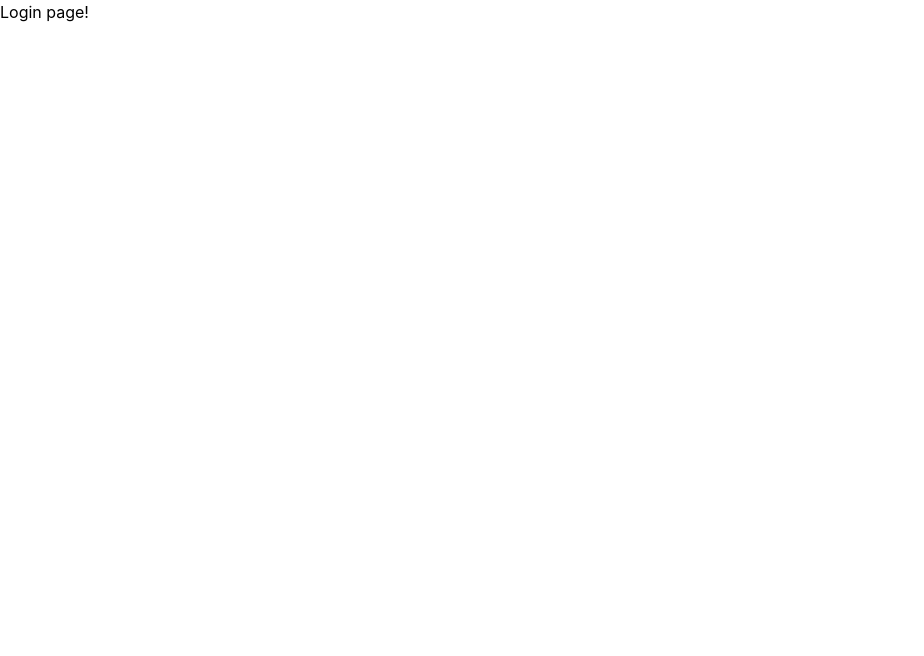
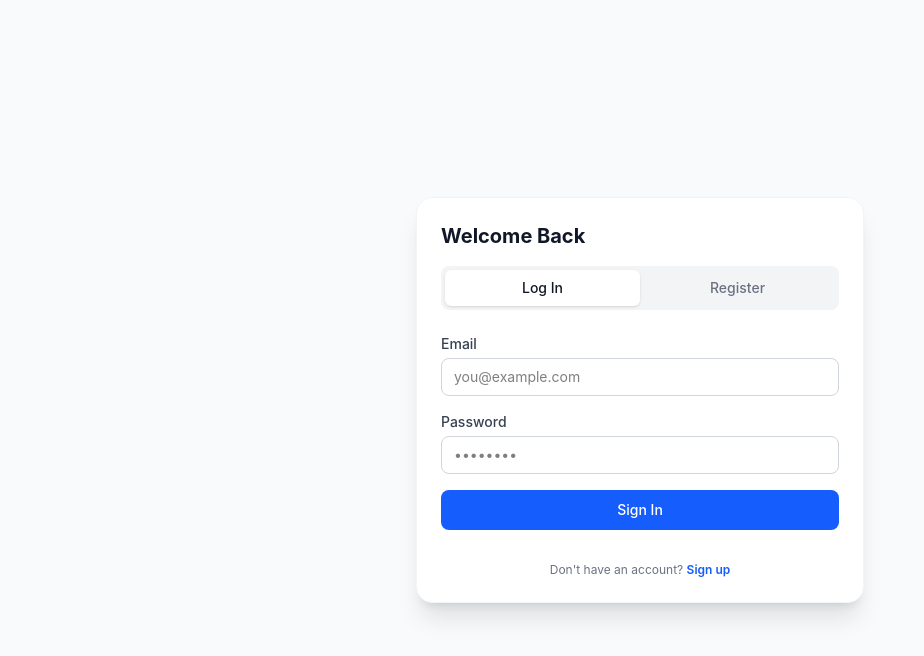
Before and after one commit to lukereiner/ecommerce-store, a React (Vite) app: page /login in a window 1280 px wide. Shown: the top 656 px of the page, without its empty margins (0-924 px from the left). Built offline with nearby package versions, Linux system fonts and the light colour scheme.

Commit message:
add backend communication to register modal - saves new user

```diff
--- a/src/components/login/LoginModal.jsx
+++ b/src/components/login/LoginModal.jsx
@@ -1,9 +1,56 @@
-import React from 'react'
+import React, { useState } from 'react';
 
-const LoginModal = () => {
+export default function LoginModal({ onSwitchToRegister }) {
+  const [formData, setFormData] = useState({ email: '', password: '' });
+
+  const handleSubmit = (e) => {
+    e.preventDefault();
+    // API call to Passport.js POST /api/auth/login goes here
+  };
+
   return (
-    <div>LoginModal</div>
-  )
+    <form onSubmit={handleSubmit} className="space-y-4">
+      <div>
+        <label className="block text-sm font-medium text-gray-700 mb-1">Email</label>
+        <input
+          type="email"
+          required
+          className="w-full rounded-lg border border-gray-300 px-3 py-2 text-sm focus:border-blue-500 focus:outline-none focus:ring-1 focus:ring-blue-500"
+          placeholder="you@example.com"
+          value={formData.email}
+          onChange={(e) => setFormData({ ...formData, email: e.target.value })}
+        />
+      </div>
+
+      <div>
+        <label className="block text-sm font-medium text-gray-700 mb-1">Password</label>
+        <input
+          type="password"
+          required
+          className="w-full rounded-lg border border-gray-300 px-3 py-2 text-sm focus:border-blue-500 focus:outline-none focus:ring-1 focus:ring-blue-500"
+          placeholder="••••••••"
+          value={formData.password}
+          onChange={(e) => setFormData({ ...formData, password: e.target.value })}
+        />
+      </div>
+
+      <button
+        type="submit"
+        className="w-full rounded-lg bg-blue-600 py-2.5 text-sm font-medium text-white hover:bg-blue-700 transition"
+      >
+        Sign In
+      </button>
+
+      <p className="text-center text-xs text-gray-500 mt-4">
+        Don't have an account?{' '}
+        <button
+          type="button"
+          onClick={onSwitchToRegister}
+          className="font-semibold text-blue-600 hover:underline"
+        >
+          Sign up
+        </button>
+      </p>
+    </form>
+  );
 }
-
-export default LoginModal
--- /dev/null
+++ b/src/components/login/RegisterModal.jsx
@@ -0,0 +1,125 @@
+import React, { useState } from "react";
+import axios from "axios";
+
+export default function RegisterModal({ onSwitchToLogin }) {
+  const [formData, setFormData] = useState({
+    firstname: "",
+    lastname: "",
+    email: "",
+    password: "",
+  });
+  const [responseMessage, setResponseMessage] = useState('');
+  const [loading, setLoading] = useState(false);
+
+  const clearForm = () => {
+    setFormData({
+        firstname: "",
+        lastname: "",
+        email: "",
+        password: "",
+    })
+  }
+
+  const handleSubmit = async (e) => {
+    e.preventDefault();
+    setLoading(true);
+    setResponseMessage('');
+
+    // API call for express
+    try {
+        const response = await axios.post("/api/auth/register", formData);
+
+        setResponseMessage(response.data.message);
+        clearForm();
+
+    } catch (error) {
+        if (error.response) {
+            setResponseMessage(`Error: ${error.response.data.error || 'Something went wrong'}`);
+        } else {
+            setResponseMessage('Error: Could not connect to server.');
+        }
+    } finally {
+        setLoading(false);
+    }
+  };
+
+  return (
+    <form onSubmit={handleSubmit} className="space-y-4">
+      <div>
+        <label className="block text-sm font-medium text-gray-700 mb-1">
+          First Name
+        </label>
+        <input
+          type="text"
+          required
+          className="w-full rounded-lg border border-gray-300 px-3 py-2 text-sm focus:border-blue-500 focus:outline-none focus:ring-1 focus:ring-blue-500"
+          placeholder="John"
+          value={formData.firstname}
+          onChange={(e) => setFormData({ ...formData, firstname: e.target.value })}
+        />
+      </div>
+
+      <div>
+        <label className="block text-sm font-medium text-gray-700 mb-1">
+          Last Name
+        </label>
+        <input
+          type="text"
+          required
+          className="w-full rounded-lg border border-gray-300 px-3 py-2 text-sm focus:border-blue-500 focus:outline-none focus:ring-1 focus:ring-blue-500"
+          placeholder="Doe"
+          value={formData.lastname}
+          onChange={(e) => setFormData({ ...formData, lastname: e.target.value })}
+        />
+      </div>
+
+      <div>
+        <label className="block text-sm font-medium text-gray-700 mb-1">
+          Email
+        </label>
+        <input
+          type="email"
+          required
+          className="w-full rounded-lg border border-gray-300 px-3 py-2 text-sm focus:border-blue-500 focus:outline-none focus:ring-1 focus:ring-blue-500"
+          placeholder="johndoe@example.com"
+          value={formData.email}
+          onChange={(e) => setFormData({ ...formData, email: e.target.value })}
+        />
+      </div>
+
+      <div>
+        <label className="block text-sm font-medium text-gray-700 mb-1">
+          Password
+        </label>
+        <input
+          type="password"
+          required
+          className="w-full rounded-lg border border-gray-300 px-3 py-2 text-sm focus:border-blue-500 focus:outline-none focus:ring-1 focus:ring-blue-500"
+          placeholder="••••••••"
+          value={formData.password}
+          onChange={(e) =>
+            setFormData({ ...formData, password: e.target.value })
+          }
+        />
+      </div>
+
+      <button
+        type="submit"
+        className="w-full rounded-lg bg-blue-600 py-2.5 text-sm font-medium text-white hover:bg-blue-700 transition"
+      >
+        Create Account
+      </button>
+
+      <p className="text-center text-xs text-gray-500 mt-4">
+        Already have an account?{" "}
+        <button
+          type="button"
+          onClick={onSwitchToLogin}
+          className="font-semibold text-blue-600 hover:underline"
+        >
+          Log in
+        </button>
+      </p>
+    </form>
+  );
+}
--- a/src/pages/Login.jsx
+++ b/src/pages/Login.jsx
@@ -1,8 +1,54 @@
-import React from 'react'
+import React, { useState } from 'react'
+import LoginModal from '../components/login/LoginModal'
+import RegisterModal from '../components/login/RegisterModal'
 
 const Login = () => {
+  const [activeTab, setActiveTab] = useState('login');
+
   return (
-    <div>Login page!</div>
+    <div className="flex min-h-screen items-center justify-center bg-gray-50 p-4">
+      {/* Container Card */}
+      <div className="w-full max-w-md rounded-2xl bg-white p-6 shadow-xl border border-gray-100">
+
+        {/* Header */}
+        <div className="flex items-center justify-between pb-4">
+          <h2 className="text-xl font-bold text-gray-900">
+            {activeTab === 'login' ? 'Welcome Back' : 'Create Account'}
+          </h2>
+        </div>
+
+        {/* Navigation Tabs */}
+        <div className="mb-6 flex rounded-lg bg-gray-100 p-1">
+          <button
+            className={`flex-1 rounded-md py-2 text-sm font-medium transition-all ${
+              activeTab === 'login'
+                ? 'bg-white text-gray-900 shadow-sm'
+                : 'text-gray-500 hover:text-gray-900'
+            }`}
+            onClick={() => setActiveTab('login')}
+          >
+            Log In
+          </button>
+          <button
+            className={`flex-1 rounded-md py-2 text-sm font-medium transition-all ${
+              activeTab === 'register'
+                ? 'bg-white text-gray-900 shadow-sm'
+                : 'text-gray-500 hover:text-gray-900'
+            }`}
+            onClick={() => setActiveTab('register')}
+          >
+            Register
+          </button>
+        </div>
+
+        {/* Form Components */}
+        {activeTab === 'login' ? (
+          <LoginModal onSwitchToRegister={() => setActiveTab('register')} />
+        ) : (
+          <RegisterModal onSwitchToLogin={() => setActiveTab('login')} />
+        )}
+      </div>
+    </div>
   )
 }
 
```
